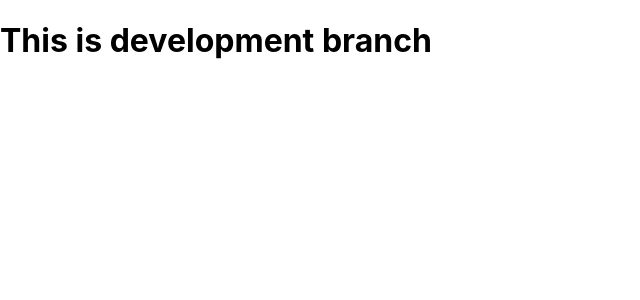
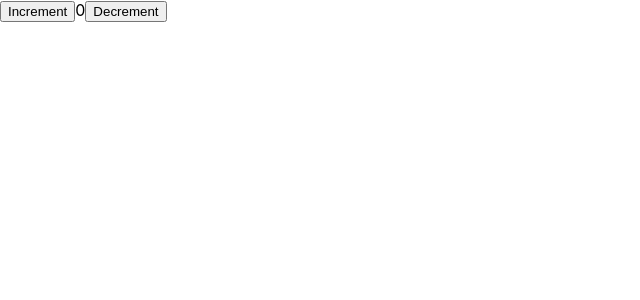
Before and after one commit to LeoMurphy7/git-flow-applied, a React (Create React App) app: page /redux in a window 1280 px wide. Shown: the top 300 px of the page, without its empty margins (0-640 px from the left). Built offline with nearby package versions, Linux system fonts and the light colour scheme.

Commit message:
redux-toolkit with persist storage

```diff
--- a/package.json
+++ b/package.json
@@ -3,13 +3,16 @@
   "version": "0.1.0",
   "private": true,
   "dependencies": {
+    "@reduxjs/toolkit": "^2.0.1",
     "@testing-library/jest-dom": "^5.17.0",
     "@testing-library/react": "^13.4.0",
     "@testing-library/user-event": "^13.5.0",
     "react": "^18.2.0",
     "react-dom": "^18.2.0",
+    "react-redux": "^9.0.4",
     "react-router-dom": "^6.20.1",
     "react-scripts": "5.0.1",
+    "redux-persist": "^6.0.0",
     "web-vitals": "^2.1.4"
   },
   "scripts": {
--- a/src/App.js
+++ b/src/App.js
@@ -2,13 +2,19 @@ import "./App.css";
 import { Routes, Route } from "react-router-dom";
 import Sidebar from "./pages/sidebar/sidebar";
 import Login from "./pages/login/login";
-import HomePage from "./pages/home/home"
+import HomePage from "./pages/home/home";
+import ReduxTest from "./components/reduxtest";
+import { Provider } from "react-redux";
+import { persistor, store } from "./redux/store";
+import { PersistGate } from "redux-persist/integration/react";
 
 function App() {
   return (
-     <div>
-      <h1>This is development branch</h1>
-     </div>
+    <Provider store={store}>
+      <PersistGate persistor={persistor}>
+        <ReduxTest />
+      </PersistGate>
+    </Provider>
   );
 }
 
--- /dev/null
+++ b/src/components/reduxtest.jsx
@@ -0,0 +1,30 @@
+import React from "react";
+import { useDispatch, useSelector } from "react-redux";
+import { increment , decrement} from "../redux/slices/counterSlice";
+
+const ReduxTest = () => {
+  const count = useSelector((state)=> state.counter.count);
+  const dispatch = useDispatch();
+
+  return (
+    <div>
+      <div>
+        <button
+          aria-label="Increment value"
+          onClick={()=> dispatch(increment())}
+        >
+          Increment
+        </button>
+        <span>{count}</span>
+        <button
+          aria-label="Decrement value"
+          onClick={()=> dispatch(decrement())}
+        >
+          Decrement
+        </button>
+      </div>
+    </div>
+  );
+};
+
+export default ReduxTest;
--- /dev/null
+++ b/src/redux/slices/counterSlice.js
@@ -0,0 +1,22 @@
+import { createSlice } from "@reduxjs/toolkit";
+
+const initialState = {
+  count: 0,
+}
+
+export const counterSlice = createSlice({
+  name: "counter",
+  initialState,
+  reducers:{
+    increment : (state) => {
+      state.count++;
+    },
+
+    decrement : (state) => {
+      state.count--;
+    }
+  }
+});
+
+export const {increment, decrement} = counterSlice.actions;
+export default counterSlice.reducer;
--- /dev/null
+++ b/src/redux/store.js
@@ -0,0 +1,19 @@
+import { configureStore } from "@reduxjs/toolkit";
+import counterSlice from "./slices/counterSlice";
+import {persistStore , persistReducer} from "redux-persist";
+import storage from "redux-persist/lib/storage";
+
+const persistConfig = {
+  key: "root",
+  storage,
+}
+
+const persistedReducer = persistReducer(persistConfig,counterSlice);
+
+export const store = configureStore({
+  reducer: {
+    counter: persistedReducer,
+  },
+});
+
+export const persistor = persistStore(store);
```
